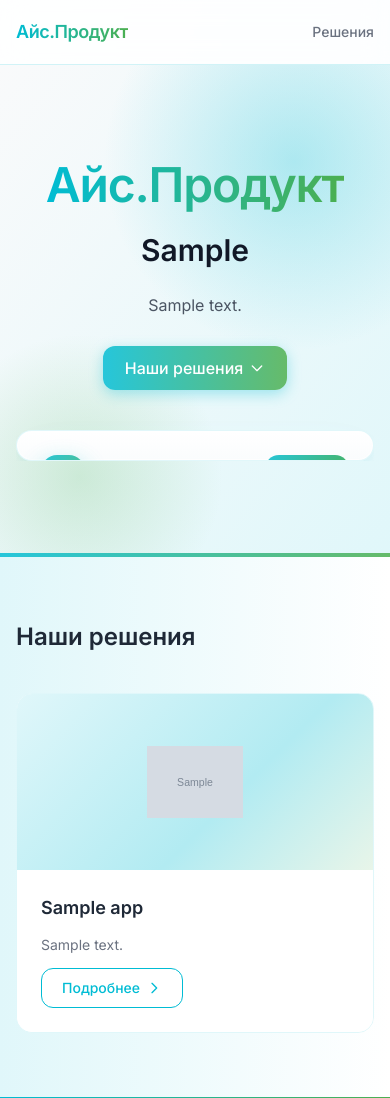
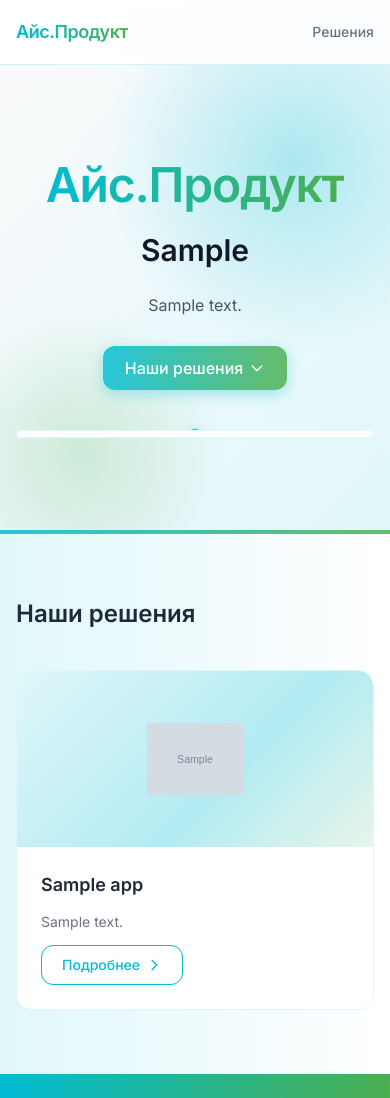
Before and after one commit to ice-product96/IceProductSite, a FastAPI app: page / in a window 390 px wide. Shown: the top 1098 px of the page. Run offline with FastAPI, Linux system fonts and the light colour scheme; tables that the repository leaves empty hold one stand-in row (values such as "Sample post"); grey boxes marked "Sample" are stand-in pictures; some libraries are stand-ins or nearby versions.

Commit message:
фикс

```diff
--- a/templates/index.html
+++ b/templates/index.html
@@ -27,10 +27,14 @@
 
   @media (max-width: 767.98px) {
     .flip-stack {
+      width: 100%;
       height: auto;
       max-height: none;
-      padding-bottom: 0.85rem;
+      padding-bottom: 0;
       perspective: none;
+      display: flex;
+      flex-direction: column;
+      gap: 0.65rem;
     }
     .flip-shadow {
       display: none;
@@ -41,6 +45,16 @@
       animation: none !important;
       transform: none !important;
       will-change: auto;
+      min-height: 0;
+    }
+    .fc-preview {
+      min-height: 9rem;
+    }
+    #fc-features {
+      flex-wrap: wrap;
+    }
+    .app-badge {
+      flex: 1 1 calc(50% - 0.25rem);
     }
     #fc-dots {
       position: static;
@@ -48,7 +62,7 @@
       bottom: auto;
       transform: none;
       justify-content: center;
-      margin-top: 0.6rem;
+      margin-top: 0;
     }
   }
 
```
